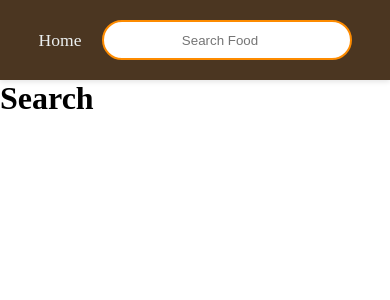
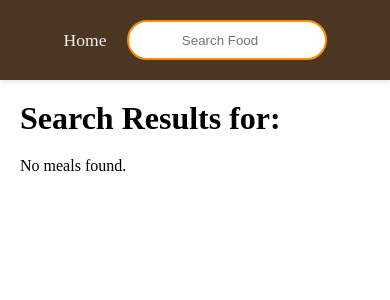
Before and after one commit to PavanGaikwad214/FoodRecipeWeb, a React (Vite) app: page /search in a window 390 px wide. Shown: the top 300 px of the page. Built offline with nearby package versions, Linux system fonts and the light colour scheme.

Commit message:
new updates

```diff
--- a/src/Project5 Recipe App/Home.jsx
+++ b/src/Project5 Recipe App/Home.jsx
@@ -1,57 +1,70 @@
-import React, { useEffect, useState } from 'react'
-import './Home.css'
-import Header from './Header'
-import { useNavigate } from 'react-router-dom'
-const Home = ({search}) => {
-    const[data,setData]=useState([])
-    const[data2,setData2]=useState([])
+import React, { useEffect, useState } from 'react';
+import './Home.css';
+import Header from './Header';
+import { useNavigate } from 'react-router-dom';
 
-    useEffect(()=>{
+const Home = ({ search }) => {
+  const [categories, setCategories] = useState([]);
+  const [meals, setMeals] = useState([]);
+  const navigate = useNavigate();
+
+  // Fetch meals by first letter (search input)
+  useEffect(() => {
     fetch(`https://www.themealdb.com/api/json/v1/1/search.php?f=${search}`)
-      .then(res=>res.json())
-      .then(d=>setData2(d.meals))
-    },[data2])
+      .then(res => res.json())
+      .then(data => {
+        if (data && data.meals) {
+          setMeals(data.meals);
+        } else {
+          setMeals([]);
+        }
+      });
+  }, [search]);
 
-
-    useEffect(()=>{
+  // Fetch categories only once
+  useEffect(() => {
     fetch(`https://www.themealdb.com/api/json/v1/1/categories.php`)
-        .then(res=>res.json())
-        .then(d=>setData(d.categories))
-    },[data]);
-
-    const navigate = useNavigate()
+      .then(res => res.json())
+      .then(data => {
+        if (data && data.categories) {
+          setCategories(data.categories);
+        }
+      });
+  }, []);
 
   return (
-    <div className='Home'>
-      <Header/>
-        <h1 id='cat'>Categories:-</h1>
-        <section className='HomeSec'>
-     {data.map((item)=>{
-        return(
-             <div className='homediv' key={item.idCategory}>
-                <img src={item.strCategoryThumb} onClick={()=>navigate('/about',{state:{ item}})} alt="" style={{height:'250px', width:'250px'}} />
+    <div className="Home">
+      <Header />
+
+      <h1 id="cat">Categories:</h1>
+      <section className="HomeSec">
+        {categories.map((item) => (
+          <div className="homediv" key={item.idCategory}>
+            <img
+              src={item.strCategoryThumb}
+              alt={item.strCategory}
+              onClick={() => navigate('/about', { state: { item } })}
+            />
             <p>{item.strCategory}</p>
           </div>
-        )
-
-     })}
+        ))}
       </section>
 
-
-     <h1 id='bat'>Meals:-</h1>
-        <section className='HomeSec'>
-     {data2.map((item)=>{
-        return(
-             <div className='homediv' key={item.idMeal}>
-                <img src={item.strMealThumb} onClick={()=>navigate('/aboutmeals',{state:{ item}})} alt="" />
+      <h1 id="bat">Meals:</h1>
+      <section className="HomeSec">
+        {meals.map((item) => (
+          <div className="homediv" key={item.idMeal}>
+            <img
+              src={item.strMealThumb}
+              alt={item.strMeal}
+              onClick={() => navigate('/aboutmeals', { state: { item } })}
+            />
             <p>{item.strMeal}</p>
           </div>
-        )
-
-     })}
+        ))}
       </section>
     </div>
-  )
-}
+  );
+};
 
-export default Home
+export default Home;
--- a/src/Project5 Recipe App/Navbar.css
+++ b/src/Project5 Recipe App/Navbar.css
@@ -1,21 +1,23 @@
 .navbar {
   background-color: rgb(75, 54, 33);
   box-shadow: 0px 2px 5px rgba(0, 0, 0, 0.1);
+  height: 80px;
   width: 100%;
+  display: flex;
+  justify-content: center; /* horizontally center nav content */
+  align-items: center;     /* vertically center nav content */
 }
 
 .nav {
   display: flex;
-  justify-content: center;
   align-items: center;
-  padding: 20px;
+  gap: 20px;
 }
 
 .navart {
   display: flex;
   align-items: center;
   gap: 20px;
-  flex-wrap: wrap; /* Allows wrapping on small screens */
 }
 
 .navart a {
@@ -28,12 +30,25 @@
   color: #f90;
 }
 
-.nav-input {
+input {
   height: 40px;
   width: 250px;
   color: black;
   text-align: center;
   border-radius: 25px;
-  padding: 0 15px;
+  padding: 10px 20px;
+  outline: none;
   border: 2px solid rgb(253, 139, 0);
 }
+
+/* Optional: Mobile responsiveness */
+@media (max-width: 500px) {
+  .nav {
+    flex-direction: column;
+    gap: 10px;
+  }
+
+  input {
+    width: 200px;
+  }
+}
--- a/src/Project5 Recipe App/Navbar.jsx
+++ b/src/Project5 Recipe App/Navbar.jsx
@@ -1,22 +1,33 @@
-import React from 'react'
-import './Navbar.css'
-import { Link } from 'react-router-dom'
-const Navbar = ({setSearch}) => {
+import React, { useState } from 'react';
+import './Navbar.css';
+import { Link, useNavigate } from 'react-router-dom';
+
+const Navbar = () => {
+  const [query, setQuery] = useState('');
+  const navigate = useNavigate();
+
+  const handleSearch = (e) => {
+    if (e.key === 'Enter' && query.trim()) {
+      navigate('/search', { state: { query: query.trim() } });
+    }
+  };
+
   return (
     <div className='navbar'>
-     <nav className='nav'>
+      <nav className='nav'>
         <article className='navart'>
-          <Link to = {'/'}>Home</Link>
+          <Link to="/">Home</Link>
           <input
-           onChange={(e)=>setSearch(e.target.value)}
-           type="search"
-            placeholder='Search Food'
-            className='nav-input'
+            type="search"
+            placeholder="Search Food"
+            value={query}
+            onChange={(e) => setQuery(e.target.value)}
+            onKeyDown={handleSearch}
           />
         </article>
-     </nav>
+      </nav>
     </div>
-  )
-}
+  );
+};
 
-export default Navbar
+export default Navbar;
--- a/src/Project5 Recipe App/Search.jsx
+++ b/src/Project5 Recipe App/Search.jsx
@@ -1,11 +1,48 @@
-import React from 'react'
+import React, { useEffect, useState } from 'react';
+import { useLocation, useNavigate } from 'react-router-dom';
 
 const Search = () => {
+  const [meals, setMeals] = useState([]);
+  const location = useLocation();
+  const query = location.state?.query || '';
+  const navigate = useNavigate();
+
+  useEffect(() => {
+    if (query) {
+      fetch(`https://www.themealdb.com/api/json/v1/1/search.php?s=${query}`)
+        .then(res => res.json())
+        .then(data => {
+          if (data.meals) {
+            setMeals(data.meals);
+          } else {
+            setMeals([]);
+          }
+        });
+    }
+  }, [query]);
+
   return (
-    <div>
-      <h1>Search</h1>
+    <div style={{ padding: '20px' }}>
+      <h1>Search Results for: <span style={{ color: 'orange' }}>{query}</span></h1>
+
+      {meals.length > 0 ? (
+        <div className="HomeSec">
+          {meals.map((item) => (
+            <div className="homediv" key={item.idMeal}>
+              <img
+                src={item.strMealThumb}
+                alt={item.strMeal}
+                onClick={() => navigate('/aboutmeals', { state: { item } })}
+              />
+              <p>{item.strMeal}</p>
+            </div>
+          ))}
+        </div>
+      ) : (
+        <p style={{ marginTop: '20px' }}>No meals found.</p>
+      )}
     </div>
-  )
-}
+  );
+};
 
-export default Search
+export default Search;
```
Lines whose indentation alone changed are shown as unchanged.
